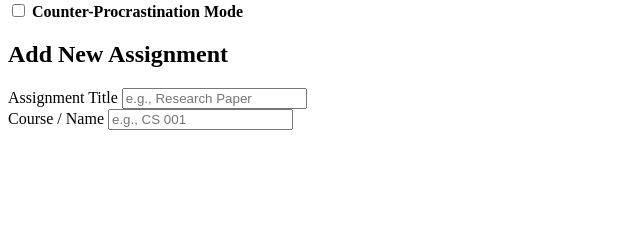
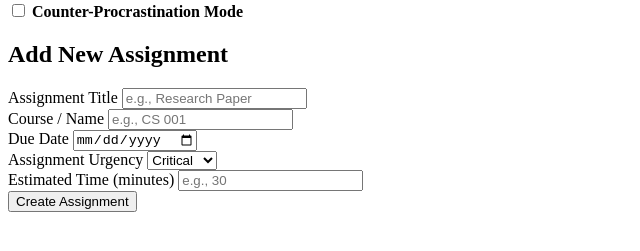
Before and after one commit to rylieloughran/assignment-tracker, a plain HTML site: page index.html in a window 1280 px wide. Shown: the part 79-330 px from the top of the page, without its empty margins (0-640 px from the left). Drawn offline with Linux system fonts and the light colour scheme.

Commit message:
wrapped up the basic assignment creation html

```diff
--- a/index.html
+++ b/index.html
@@ -29,6 +29,28 @@
                         <label for="course-name"> Course / Name</label>
                         <input type="text" id="course-name" name="course-name" placeholder="e.g., CS 001" required>
                     </div>
+
+                    <div>
+                        <label for="due-date">Due Date</label>
+                        <input type="date" id="due-date" name="due-date" required>
+                    </div>
+
+                    <div>
+                        <label for="assignment-urgency">Assignment Urgency</label>
+                        <select id="assignment-urgency" name="assignment-urgency">
+                            <option value="1">Critical</option>
+                            <option value="2">High</option>
+                            <option value="3">Medium</option>
+                            <option value="4">Low</option>
+                        </select>
+                    </div>
+
+                    <div>
+                        <label for="estimated-time">Estimated Time (minutes)</label>
+                        <input type="number" id="estimated-time" name="estimated-time" min="5" step="5" placeholder="e.g., 30">
+                    </div>
+
+                    <button type="submit">Create Assignment</button>
                 </form>
             </section>
         </main>
```
